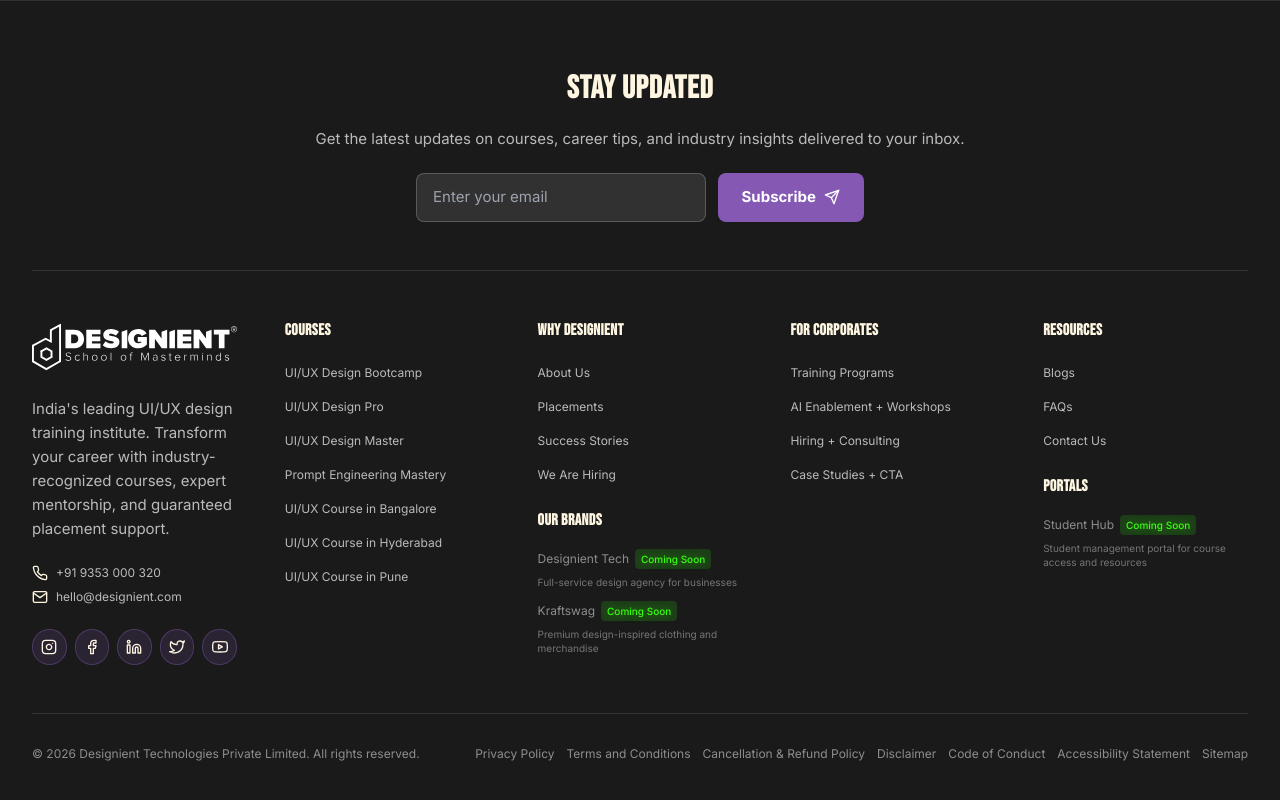
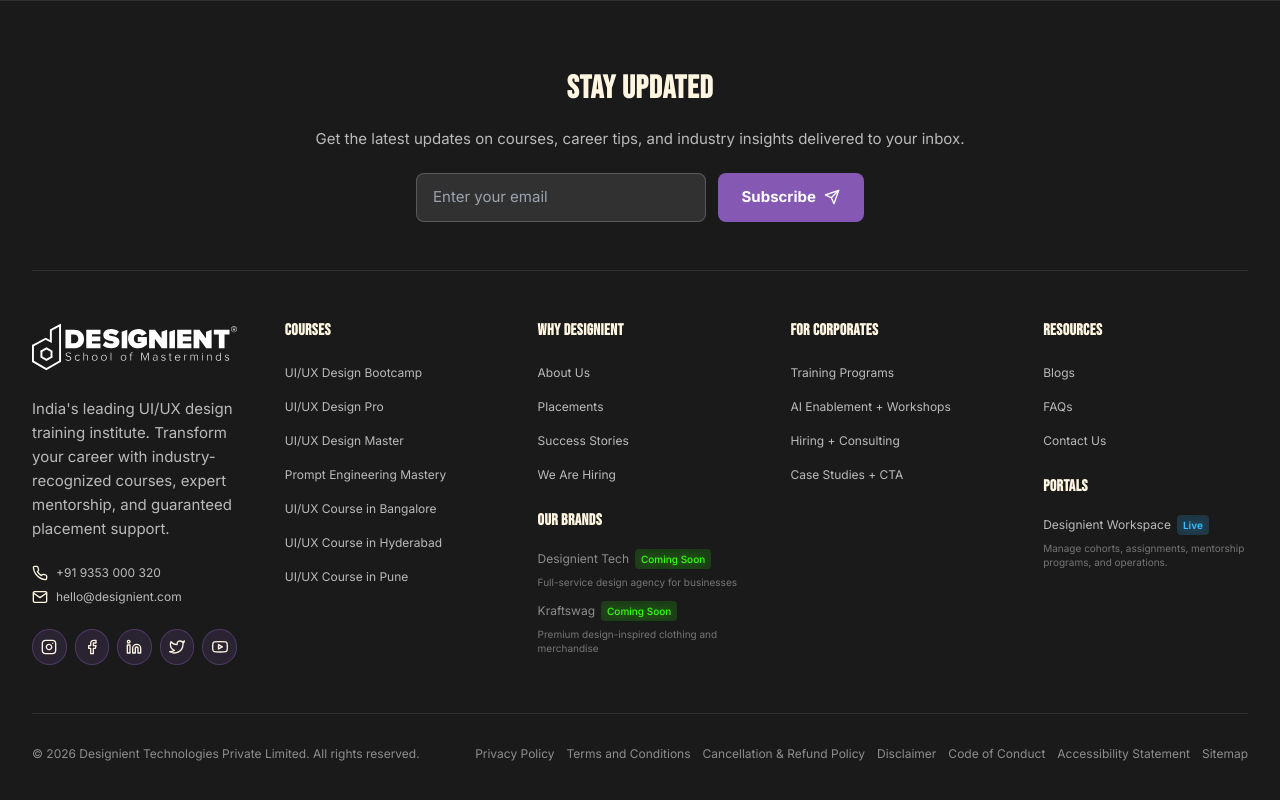
Before and after one commit to designient/designient-website, a Next.js app: page /faqs in a window 1280 px wide. Shown: the part 6066-6866 px from the top of the page. Built offline with nearby package versions, Linux system fonts and the light colour scheme.

Commit message:
chore(footer): link workspace portal and mark live

```diff
--- a/components/Footer.tsx
+++ b/components/Footer.tsx
@@ -97,10 +97,10 @@
 
   const portalsLinks = [
     {
-      name: 'Student Hub',
-      path: '#',
-      comingSoon: true,
-      description: 'Student management portal for course access and resources'
+      name: 'Designient Workspace',
+      path: 'https://app.designient.com/login',
+      comingSoon: false,
+      description: 'Manage cohorts, assignments, mentorship programs, and operations.'
     }
   ];
 
@@ -525,6 +525,7 @@
               {portalsLinks.map((link) => (
                 <li key={link.name}>
                   <div className="flex flex-col gap-1.5">
+                    {link.comingSoon ? (
                       <span
                         className="font-body text-xs font-normal inline-flex items-center gap-1.5"
                         style={{
@@ -543,6 +544,28 @@
                           Coming Soon
                         </span>
                       </span>
+                    ) : (
+                      <Link
+                        href={link.path}
+                        className="font-body text-xs font-normal inline-flex items-center gap-1.5 transition-colors"
+                        style={{
+                          color: 'rgba(255, 255, 255, 0.7)'
+                        }}
+                        target="_blank"
+                        rel="noreferrer">
+                        {link.name}
+                        <span
+                          className="text-[10px] px-1.5 py-0.5 rounded"
+                          style={{
+                            backgroundColor: 'rgba(63, 189, 255, 0.18)',
+                            color: '#3fbdff',
+                            fontWeight: 600,
+                            textShadow: '0 0 8px rgba(63, 189, 255, 0.5)'
+                          }}>
+                          Live
+                        </span>
+                      </Link>
+                    )}
                     <p
                       className="font-body text-[10px] font-normal"
                       style={{
```
Lines whose indentation alone changed are shown as unchanged.
